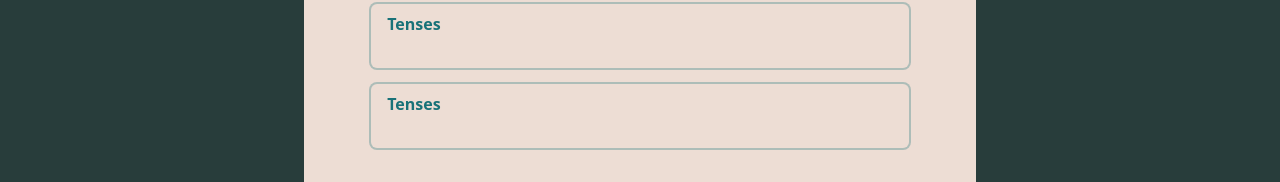
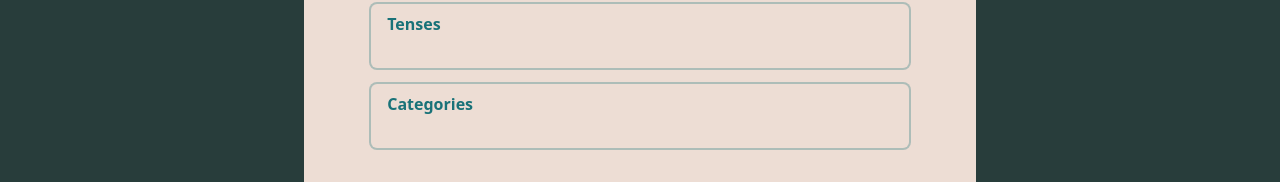
Before and after one commit to ludovico-chiavelli/practice-french-conjugations, a React (Create React App) app: page / in a window 1280 px wide. Shown: the part 353-535 px from the top of the page. Built offline with nearby package versions, Linux system fonts and the light colour scheme.

Commit message:
correct title for button

```diff
--- a/src/components/Options.js
+++ b/src/components/Options.js
@@ -25,7 +25,7 @@ export const Options = () => {
         <section className="w-4/5 md:max-w-4xl">
             <h1>Conjugation Drill</h1>
             <OptButton title="Tenses" options={tenses}/>
-            <OptButton title="Tenses" options={categories}/>
+            <OptButton title="Categories" options={categories}/>
         </section>
     )
 }
```
